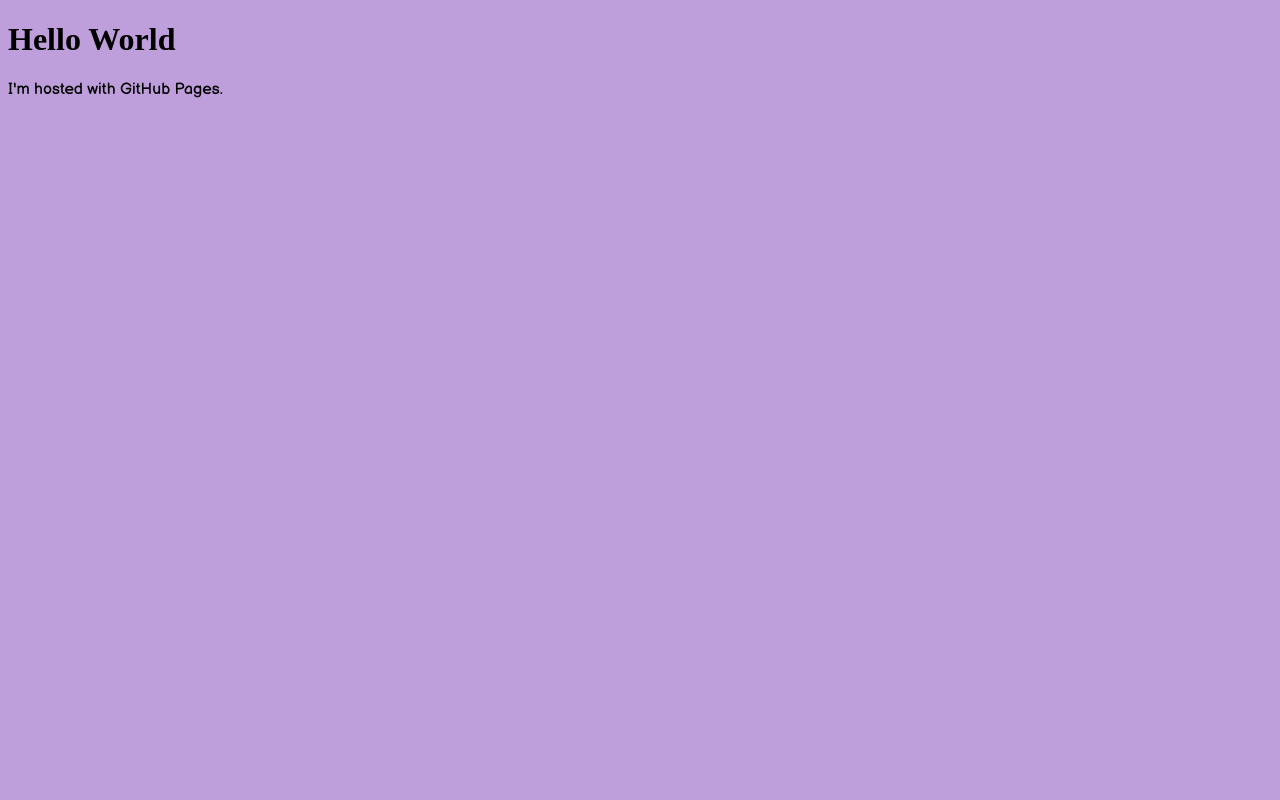
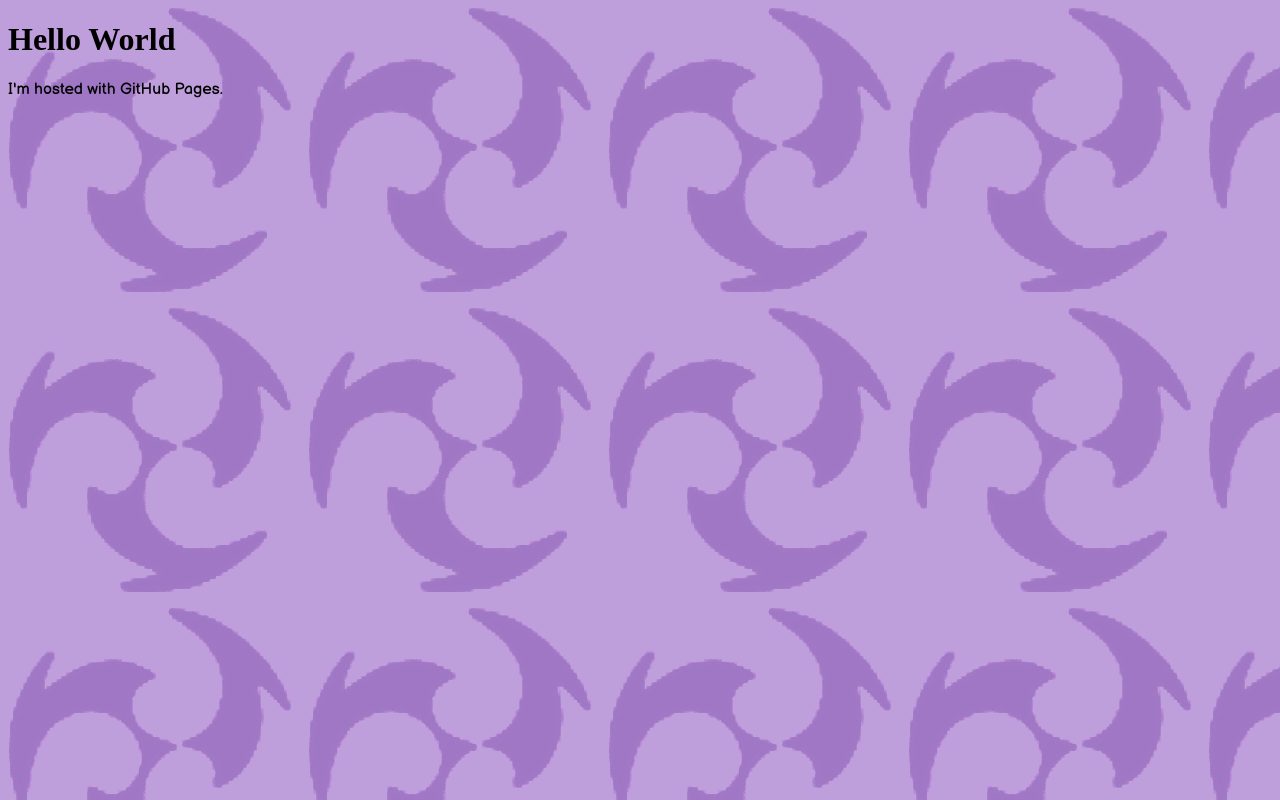
Before and after one commit to katykat26099/keqing, a plain HTML site: page index.html in a window 1280 px wide. Drawn offline with Linux system fonts and the light colour scheme; a web font is replaced by a local one.

Commit message:
better bg image

```diff
--- a/index.html
+++ b/index.html
@@ -7,7 +7,7 @@
   body {
   background-color: #be9edb;
   font-family: 'Balsamiq Sans', cursive;
-  background-image: url("8370F839-31CD-41E2-A599-E91BF8A6DD80.png");
+  background-image: url("E49D0127-BC86-43B0-B907-DDEAF5E686A9.png");
 }
   h1 { font-family: "Londrina Shadow"; serif; }
 
```
